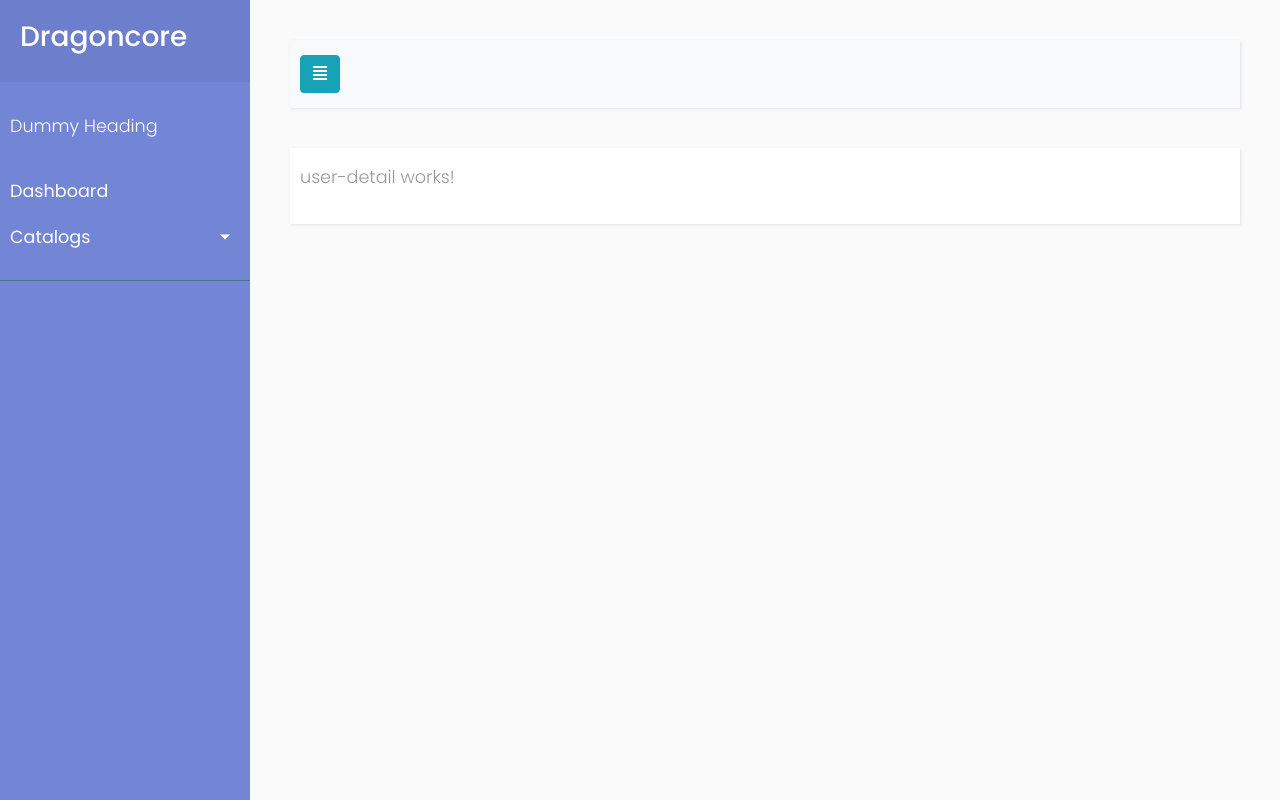
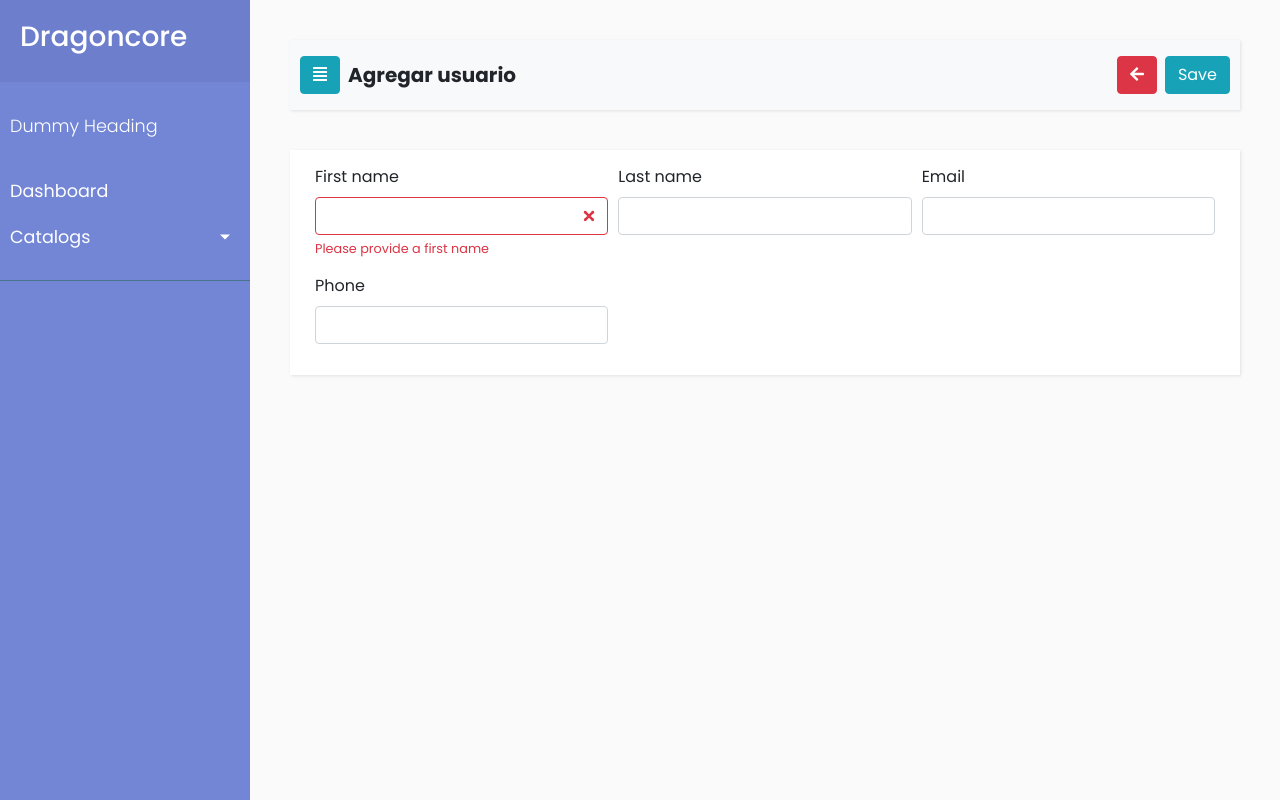
Before and after one commit to DavidGarciaL/DragonCore, an Angular app: page /user-detail in a window 1280 px wide. Built offline with nearby package versions, Linux system fonts and the light colour scheme.

Commit message:
User Detail

```diff
--- a/src/app/components/catalogs/users/user-detail/user-detail.component.html
+++ b/src/app/components/catalogs/users/user-detail/user-detail.component.html
@@ -1,3 +1,34 @@
-<p>
-  user-detail works!
-</p>
+<div class="container">
+  <form class="animated fadeIn">
+    <div class="form-row">
+      <div class="col-md-4 mb-3">
+        <label for="validationServer01">First name</label>
+        <input type="text" class="form-control is-invalid" id="validationServer01">
+        <div class="invalid-feedback">
+          Please provide a first name
+        </div>
+      </div>
+      <div class="col-md-4 mb-3">
+        <label for="validationServer02">Last name</label>
+        <input type="text" class="form-control" id="validationServer02">
+        <div class="invalid-feedback">
+          Looks good!
+        </div>
+      </div>
+      <div class="col-md-4 mb-3">
+        <label for="validationServer03">Email</label>
+        <input type="email" class="form-control" id="validationServer03">
+        <div class="invalid-feedback">
+          Looks good!
+        </div>
+      </div>
+      <div class="col-md-4 mb-3">
+        <label for="validationServer04">Phone</label>
+        <input type="text" class="form-control" id="validationServer04">
+        <div class="invalid-feedback">
+          Looks good!
+        </div>
+      </div>
+    </div>
+  </form>
+</div>
--- a/src/app/components/catalogs/users/user-detail/user-detail.component.ts
+++ b/src/app/components/catalogs/users/user-detail/user-detail.component.ts
@@ -1,4 +1,5 @@
 import { Component, OnInit } from '@angular/core';
+import { EventService } from 'src/app/services/event.service';
 
 @Component({
   selector: 'app-user-detail',
@@ -6,10 +7,12 @@ import { Component, OnInit } from '@angular/core';
   styleUrls: ['./user-detail.component.css']
 })
 export class UserDetailComponent implements OnInit {
+  title = "Agregar usuario"
 
-  constructor() { }
+  constructor(private _eventService: EventService) { }
 
   ngOnInit() {
+    this._eventService.emitTitleEvent(this.title);
   }
 
 }
--- a/src/app/components/catalogs/users/users.component.ts
+++ b/src/app/components/catalogs/users/users.component.ts
@@ -1,4 +1,4 @@
-import { Component, OnInit, Output, EventEmitter } from '@angular/core';
+import { Component, OnInit, Output, EventEmitter, OnDestroy } from '@angular/core';
 import { UserService } from 'src/app/services/user.service';
 import { IUser } from 'src/app/models/iuser';
 import { Columns } from 'src/app/config/columns';
@@ -11,7 +11,7 @@ import { Observable } from 'rxjs';
   templateUrl: './users.component.html',
   styleUrls: ['./users.component.css']
 })
-export class UsersComponent implements OnInit {
+export class UsersComponent implements OnInit, OnDestroy {
   title = 'Users';
   users: IUser[] = [];
   columns: any;
@@ -40,4 +40,8 @@ export class UsersComponent implements OnInit {
   remove(id) {
     console.log(id);
   }
+
+  ngOnDestroy() {
+    this._eventService.emitShowSearchEvent(false);
+  }
 }
--- a/src/app/components/dashboard/dashboard.component.ts
+++ b/src/app/components/dashboard/dashboard.component.ts
@@ -13,7 +13,6 @@ export class DashboardComponent implements OnInit {
 
   ngOnInit() {
     this._eventService.emitTitleEvent(this.title);
-    this._eventService.emitShowSearchEvent(false);
   }
 
 }
--- a/src/app/components/shared/navbar/navbar.component.html
+++ b/src/app/components/shared/navbar/navbar.component.html
@@ -15,5 +15,7 @@
         <input class="form-control mr-sm-2" type="search" placeholder="Search" aria-label="Search" (keyup)="search(text)" #text>
       </form>
     </div>
+    <button class="btn btn-danger"><fa-icon [icon]="faArrowLeft"></fa-icon></button>
+    <button class="btn btn-info ml-2">Save</button>
   </nav>
 </div>
--- a/src/app/components/shared/navbar/navbar.component.ts
+++ b/src/app/components/shared/navbar/navbar.component.ts
@@ -1,5 +1,5 @@
 import { Component, OnInit, Output, EventEmitter, HostListener, OnChanges, Input, OnDestroy } from '@angular/core';
-import { faAlignJustify } from '@fortawesome/free-solid-svg-icons';
+import { faAlignJustify, faArrowLeft } from '@fortawesome/free-solid-svg-icons';
 import { EventService } from 'src/app/services/event.service';
 
 
@@ -25,6 +25,7 @@ export class NavbarComponent implements OnInit, OnDestroy {
 
   // Icons
   faAlignJustify = faAlignJustify;
+  faArrowLeft = faArrowLeft;
 
   constructor(private _eventService: EventService) { }
 
```
